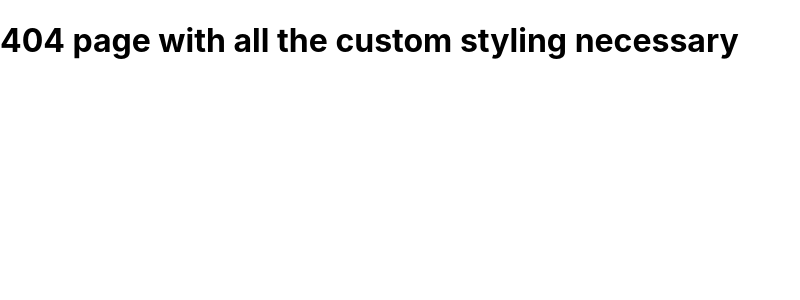
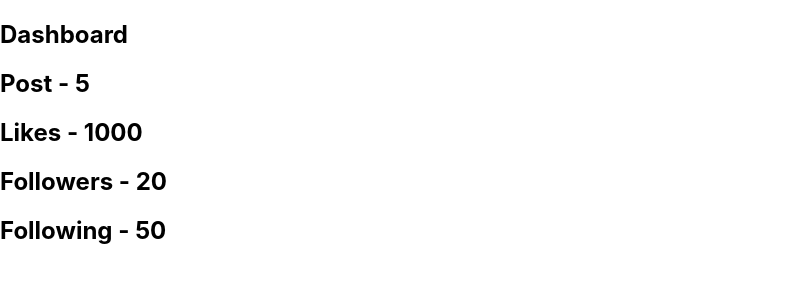
Before and after one commit to iathrd/nextjs-basic, a Next.js app: page /dashboard-swr in a window 1280 px wide. Before the commit this address had no page. Shown: the top 300 px of the page, without its empty margins (0-800 px from the left). Built offline with nearby package versions, Linux system fonts and the light colour scheme; data requests are answered from the project's data file.

Commit message:
swr for client side data fetching

```diff
--- a/db.json
+++ b/db.json
@@ -1,7 +1,7 @@
 {
     "dashboard":{
         "posts":5,
-        "likes":100,
+        "likes":1000,
         "followers":20,
         "following":50
     },
--- a/package.json
+++ b/package.json
@@ -12,7 +12,8 @@
     "json-server": "^0.17.0",
     "next": "12.0.7",
     "react": "17.0.2",
-    "react-dom": "17.0.2"
+    "react-dom": "17.0.2",
+    "swr": "^1.1.2"
   },
   "devDependencies": {
     "eslint": "8.5.0",
--- /dev/null
+++ b/pages/dashboard-swr.js
@@ -0,0 +1,27 @@
+import useSWR from 'swr';
+
+const fetcher = async()=>{
+    const response = await fetch('http://localhost:4000/dashboard')
+    const data = await response.json()
+    return data
+}
+
+function DashboardSWR(){
+    const {data,error} = useSWR('dashboard', fetcher)
+
+    if(error) return 'An error has occupted'
+    if(!data) return 'Loading'
+
+    return (
+        <div>
+        <h2>Dashboard</h2>
+        <h2>Post - {data.posts}</h2>
+        <h2>Likes - {data.likes}</h2>
+        <h2>Followers - {data.followers}</h2>
+        <h2>Following - {data.following}</h2>
+    </div>
+    )
+
+}
+
+export default DashboardSWR
```
Also changed, not shown: 1 other file (tests, documents, lock files or other folders).
